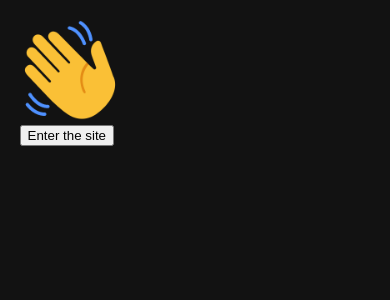
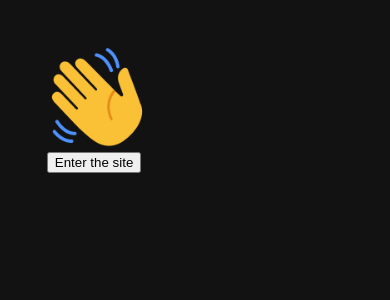
Before and after one commit to morangoo/jinki, a Next.js app: page / in a window 390 px wide. Shown: the top 300 px of the page. Built offline with nearby package versions, Linux system fonts and the light colour scheme.

Commit message:
[tweak] IntroPage different padding depending on device

```diff
--- a/app/layouts/intro/IntroPage.tsx
+++ b/app/layouts/intro/IntroPage.tsx
@@ -13,8 +13,23 @@ export function IntroPage({ onClose }: { onClose: () => void }) {
     onClose();
   };
 
+  const [padding, setPadding] = useState("5%");
+
+  React.useEffect(() => {
+    function updatePadding() {
+      if (window.innerWidth < 600) {
+        setPadding("12%");
+      } else {
+        setPadding("5%");
+      }
+    }
+    updatePadding();
+    window.addEventListener("resize", updatePadding);
+    return () => window.removeEventListener("resize", updatePadding);
+  }, []);
+
   return (
-    <div style={{ height: "100vh", padding: "5%", background: "#121212", color: "white", boxSizing: "border-box"}}>
+    <div style={{ height: "100vh", padding, background: "#121212", color: "white", boxSizing: "border-box"}}>
       <div style={{display: "flex", }}>
         <motion.div
           initial={{ y: -200, opacity: 0 }}
```
